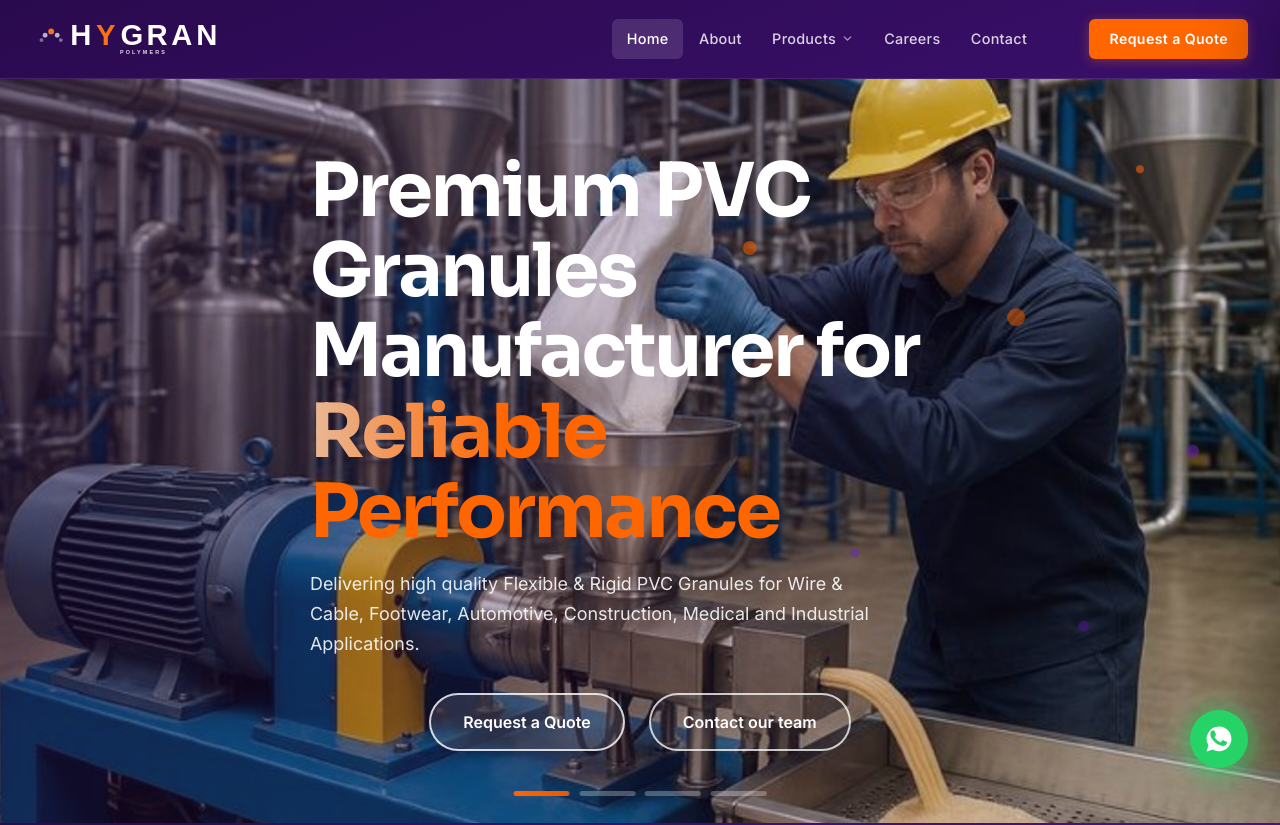
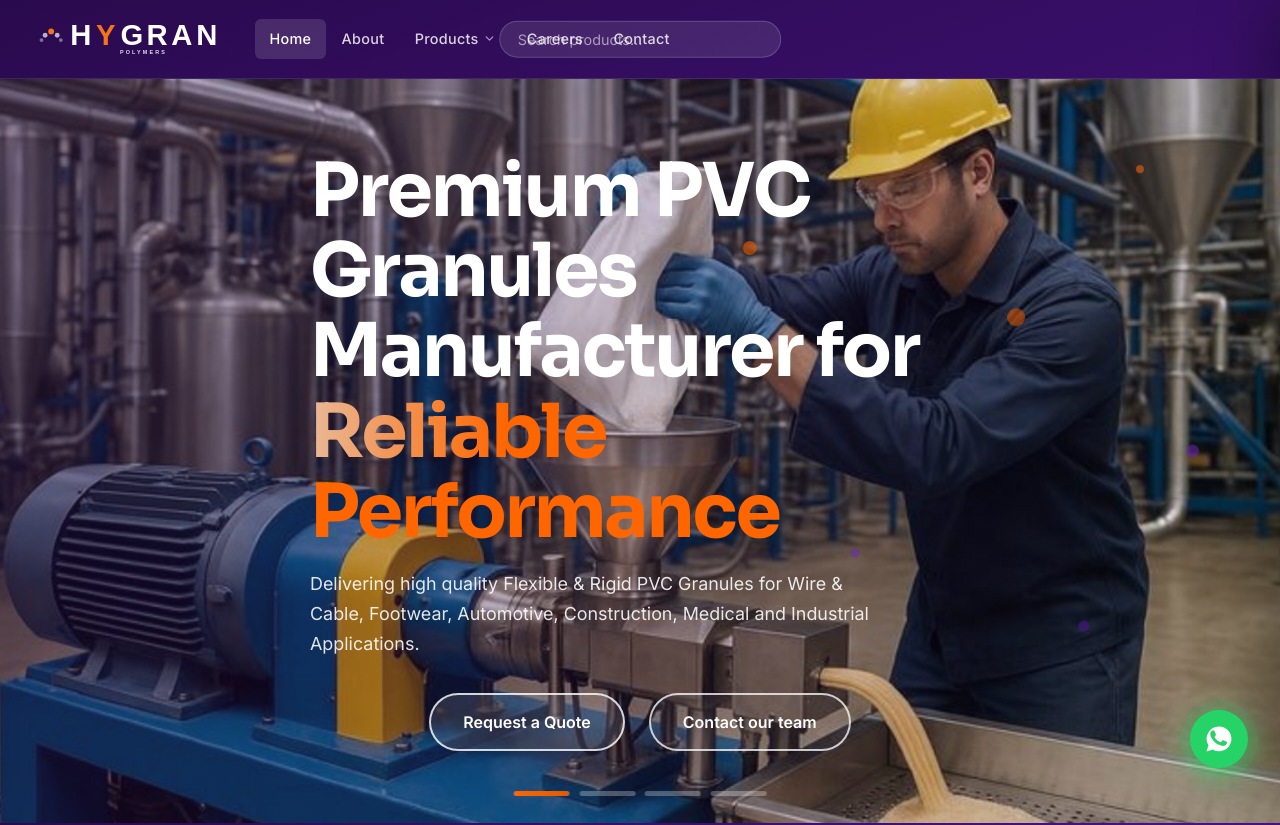
Before and after one commit to sainath31/hygran-polymers, a React (Vite) app: page / in a window 1280 px wide. Shown: the top 825 px of the page. Built offline with nearby package versions, Linux system fonts and the light colour scheme.

Commit message:
Navbar: logo+links left, search bar centered, no CTA button

```diff
--- a/src/App.css
+++ b/src/App.css
@@ -14,9 +14,9 @@
 }
 
 .navbar-inner {
+  position: relative;
   display: flex;
   align-items: center;
-  justify-content: space-between;
   gap: 1.5rem;
   min-height: 78px;
   max-width: 100%;
@@ -252,13 +252,28 @@
   padding-bottom: 1rem;
 }
 
-/* Desktop nav — logo left, links center, CTA right */
+/* Desktop nav — logo + links on left, search centered */
 .nav-desktop {
   display: flex;
   align-items: center;
   gap: 0.1rem;
-  margin-left: auto;
-  margin-right: 1.5rem;
+  margin-left: 0.5rem;
+}
+
+/* Search bar — absolutely centered in the navbar */
+.nav-center-search {
+  position: absolute;
+  left: 50%;
+  top: 50%;
+  transform: translate(-50%, -50%);
+  width: clamp(180px, 22vw, 320px);
+  z-index: 10;
+}
+
+@media (max-width: 900px) {
+  .nav-center-search {
+    display: none;
+  }
 }
 
 .nav-link {
@@ -296,34 +311,6 @@
   opacity: 1;
 }
 
-/* Request a Quote CTA */
-.nav-cta {
-  display: inline-flex;
-  align-items: center;
-  padding: 0.55rem 1.25rem;
-  background: var(--color-accent);
-  color: #fff !important;
-  font-size: 0.88rem;
-  font-weight: 600;
-  font-family: var(--font-body);
-  letter-spacing: 0.03em;
-  border-radius: 6px;
-  white-space: nowrap;
-  transition: background 0.2s, transform 0.2s, box-shadow 0.2s;
-  box-shadow: 0 2px 12px rgba(249, 115, 22, 0.35);
-}
-
-.nav-cta:hover {
-  background: #ea6610;
-  transform: translateY(-1px);
-  box-shadow: 0 4px 18px rgba(249, 115, 22, 0.5);
-}
-
-@media (max-width: 900px) {
-  .nav-cta {
-    display: none;
-  }
-}
 
 /* Products dropdown */
 .nav-dropdown-wrap {
--- a/src/components/Navbar.jsx
+++ b/src/components/Navbar.jsx
@@ -49,12 +49,12 @@ function Navbar() {
           <img src={logoLight} alt="Hygran Polymers" className="brand-logo" />
         </Link>
 
-        {/* Desktop nav — hidden on mobile */}
+        {/* Desktop nav links — left, right after logo */}
         <nav className="nav-desktop" aria-label="Main navigation">
           <NavLink to="/" end className="nav-link">Home</NavLink>
           <NavLink to="/about" className="nav-link">About</NavLink>
           <div className="nav-dropdown-wrap">
-            <NavLink to="/products" className="nav-link nav-link-products">
+            <NavLink to="/products" className="nav-link">
               Products
               <svg width="13" height="13" viewBox="0 0 24 24" fill="none" stroke="currentColor" strokeWidth="2.5" strokeLinecap="round" strokeLinejoin="round" aria-hidden="true" className="nav-chevron"><polyline points="6 9 12 15 18 9"/></svg>
             </NavLink>
@@ -70,10 +70,32 @@ function Navbar() {
           <NavLink to="/contact" className="nav-link">Contact</NavLink>
         </nav>
 
-        {/* CTA — desktop only */}
-        <Link to="/contact" className="nav-cta" aria-label="Request a Quote">
-          Request a Quote
-        </Link>
+        {/* Search — centered absolutely in the navbar */}
+        <div className="nav-center-search">
+          <div className="nav-search">
+            <input
+              type="search"
+              placeholder="Search products…"
+              value={query}
+              onChange={(e) => setQuery(e.target.value)}
+              aria-label="Search products"
+            />
+            {query.trim() && (
+              <div className="search-results">
+                {matches.length > 0 ? (
+                  matches.map((p) => (
+                    <a key={p.id} href={`/products/${p.id}`}
+                      onClick={(e) => { e.preventDefault(); goTo(p.id) }}>
+                      {p.name} <small>({p.gradeCode})</small>
+                    </a>
+                  ))
+                ) : (
+                  <div className="no-match">No matching products</div>
+                )}
+              </div>
+            )}
+          </div>
+        </div>
 
         {/* Hamburger — mobile only, hidden on desktop via CSS */}
         <button
```
